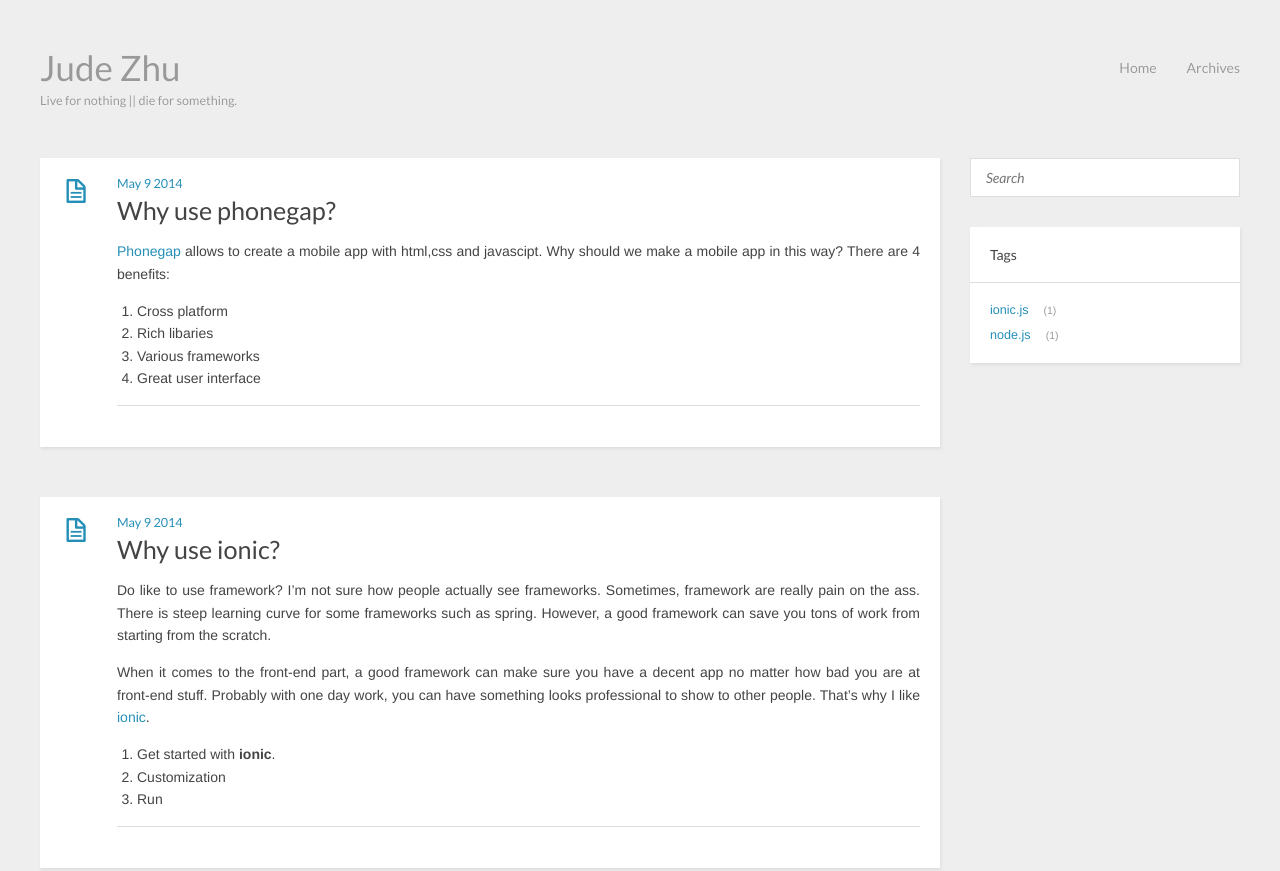
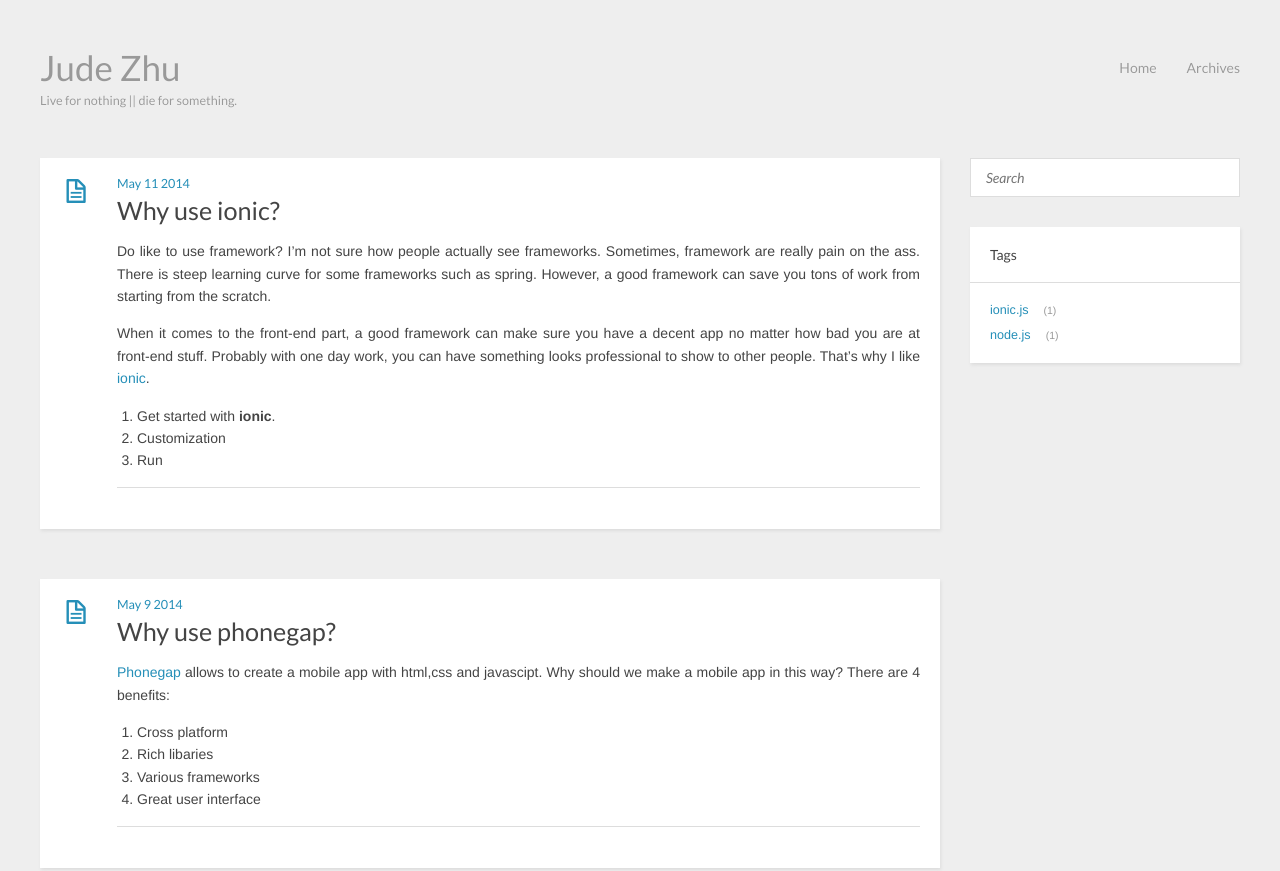
Before and after one commit to judezhu/judezhu.github.io, a plain HTML site: page index.html in a window 1280 px wide. Shown: the top 871 px of the page. Drawn offline with nearby package versions, Linux system fonts and the light colour scheme.

Commit message:
hexo deploy to github

```diff
--- a/index.html
+++ b/index.html
@@ -50,22 +50,22 @@
     <header>
 
         <div class="icon"></div>
-        <time datetime="2014-05-09T17:00:29.000Z"><a href="/2014/05/09/phonegap/">May 9 2014</a></time>
+        <time datetime="2014-05-11T07:09:59.000Z"><a href="/2014/05/11/ionic/">May 11 2014</a></time>
 
 
 
-    <h1 class="title"><a href="/2014/05/09/phonegap/">Why use phonegap?</a></h1>
+    <h1 class="title"><a href="/2014/05/11/ionic/">Why use ionic?</a></h1>
 
 
     </header>
     <div class="entry">
 
-        <p><a href="http://phonegap.com/" target="_blank">Phonegap</a> allows to create a mobile app with html,css and javascipt. Why should we make a mobile app in this way? There are 4 benefits:</p>
+        <p>Do like to use framework? I’m not sure how people actually see frameworks. Sometimes, framework are really pain on the ass. There is steep learning curve for some frameworks such as spring. However, a good framework can save you tons of work from starting from the scratch.</p>
+<p>When it comes to the front-end part, a good framework can make sure you have a decent app no matter how bad you are at front-end stuff. Probably with one day work, you can have something looks professional to show to other people. That’s why I like <a href="http://ionicframework.com/" target="_blank">ionic</a>.</p>
 <ol>
-<li>Cross platform</li>
-<li>Rich libaries</li>
-<li>Various frameworks</li>
-<li>Great user interface</li>
+<li>Get started with <strong>ionic</strong>. </li>
+<li>Customization</li>
+<li>Run</li>
 </ol>
 
 
@@ -89,22 +89,22 @@
     <header>
 
         <div class="icon"></div>
-        <time datetime="2014-05-09T07:51:28.000Z"><a href="/2014/05/09/ionic/">May 9 2014</a></time>
+        <time datetime="2014-05-09T17:00:29.000Z"><a href="/2014/05/09/phonegap/">May 9 2014</a></time>
 
 
 
-    <h1 class="title"><a href="/2014/05/09/ionic/">Why use ionic?</a></h1>
+    <h1 class="title"><a href="/2014/05/09/phonegap/">Why use phonegap?</a></h1>
 
 
     </header>
     <div class="entry">
 
-        <p>Do like to use framework? I’m not sure how people actually see frameworks. Sometimes, framework are really pain on the ass. There is steep learning curve for some frameworks such as spring. However, a good framework can save you tons of work from starting from the scratch.</p>
-<p>When it comes to the front-end part, a good framework can make sure you have a decent app no matter how bad you are at front-end stuff. Probably with one day work, you can have something looks professional to show to other people. That’s why I like <a href="http://ionicframework.com/" target="_blank">ionic</a>.</p>
+        <p><a href="http://phonegap.com/" target="_blank">Phonegap</a> allows to create a mobile app with html,css and javascipt. Why should we make a mobile app in this way? There are 4 benefits:</p>
 <ol>
-<li>Get started with <strong>ionic</strong>. </li>
-<li>Customization</li>
-<li>Run</li>
+<li>Cross platform</li>
+<li>Rich libaries</li>
+<li>Various frameworks</li>
+<li>Great user interface</li>
 </ol>
 
 
```
Also changed, not shown: 2014/05/11/ionic/index.html (renamed from 2014/05/09/ionic/index.html, +2 -2 lines), archives/2014/05/index.html (+14 -14 lines), archives/2014/index.html (+14 -14 lines), archives/index.html (+14 -14 lines), tags/ionic.js/index.html (+2 -2 lines).
